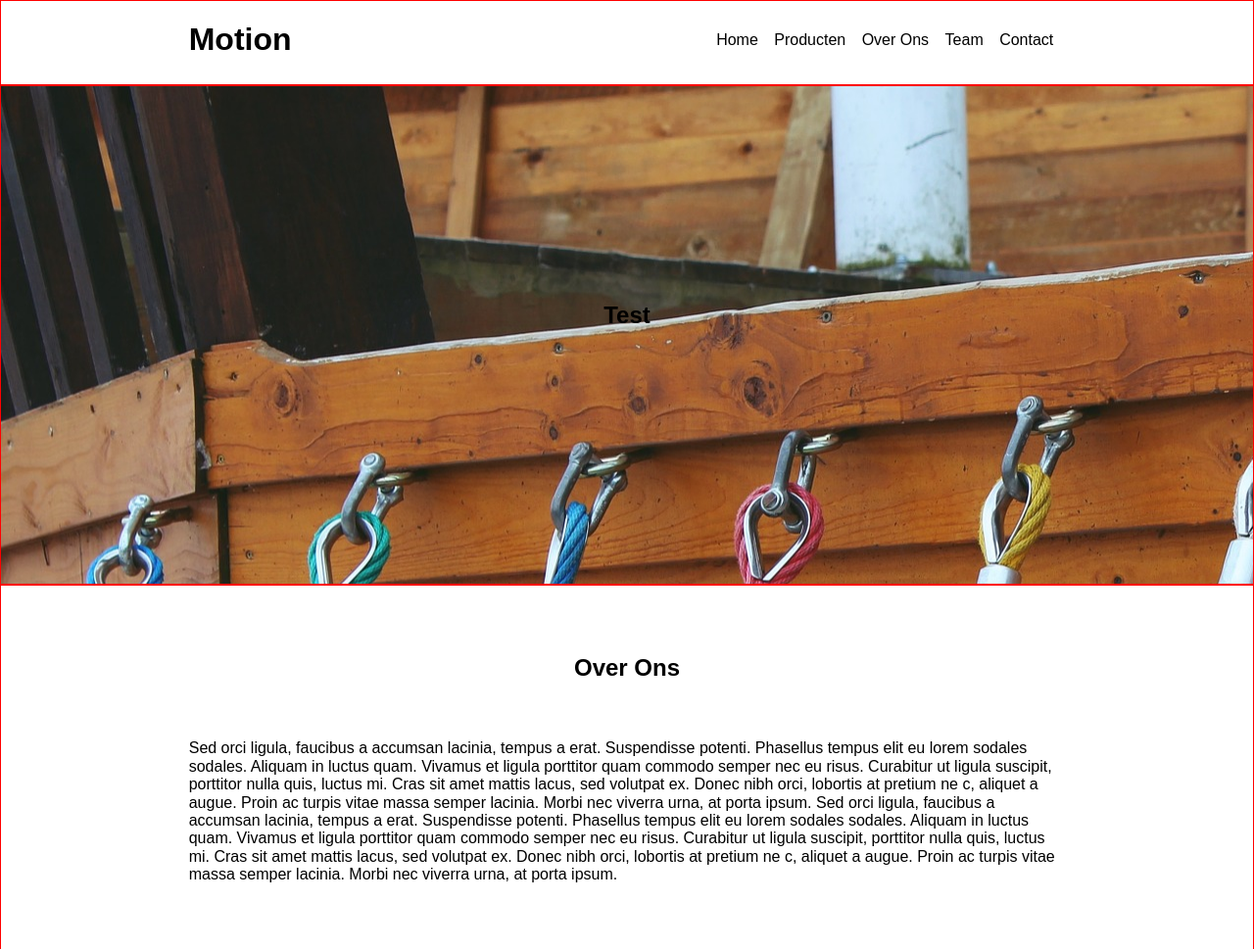
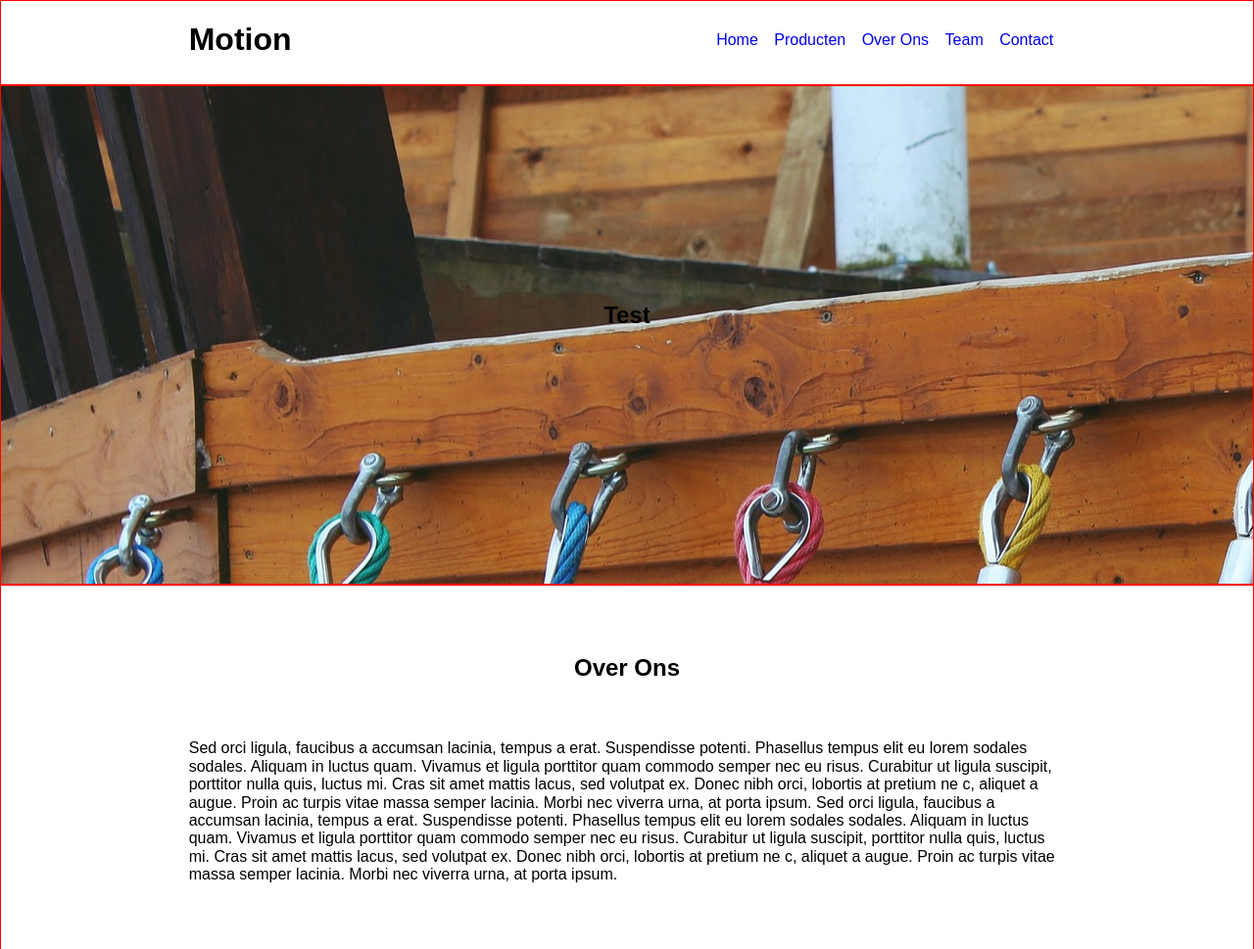
Before and after one commit to samopro/Website-Motion, a plain HTML site: page index.html in a window 1280 px wide. Shown: the top 969 px of the page at 98% size. Drawn offline with Linux system fonts and the light colour scheme.

Commit message:
linkjes op home

```diff
--- a/index.html
+++ b/index.html
@@ -12,11 +12,11 @@
       <div class="container clearfix">
         <h1>Motion</h1>
         <ul>
-          <li><a href="#"></a>Home</li>
-          <li><a href="#"></a>Producten</li>
-          <li><a href="#"></a>Over Ons</li>
-          <li><a href="#"></a>Team</li>
-          <li><a href="#"></a>Contact</li>
+          <li><a href="index.html">Home</a></li>
+          <li><a href="producten.html">Producten</a></li>
+          <li><a href="over.html">Over Ons</a></li>
+          <li><a href="team.html">Team</a></li>
+          <li><a href="contact.html">Contact</a></li>
         </ul>
       </div>
     </nav>
```
Also changed, not shown: producten.html (+1 -4 lines).
